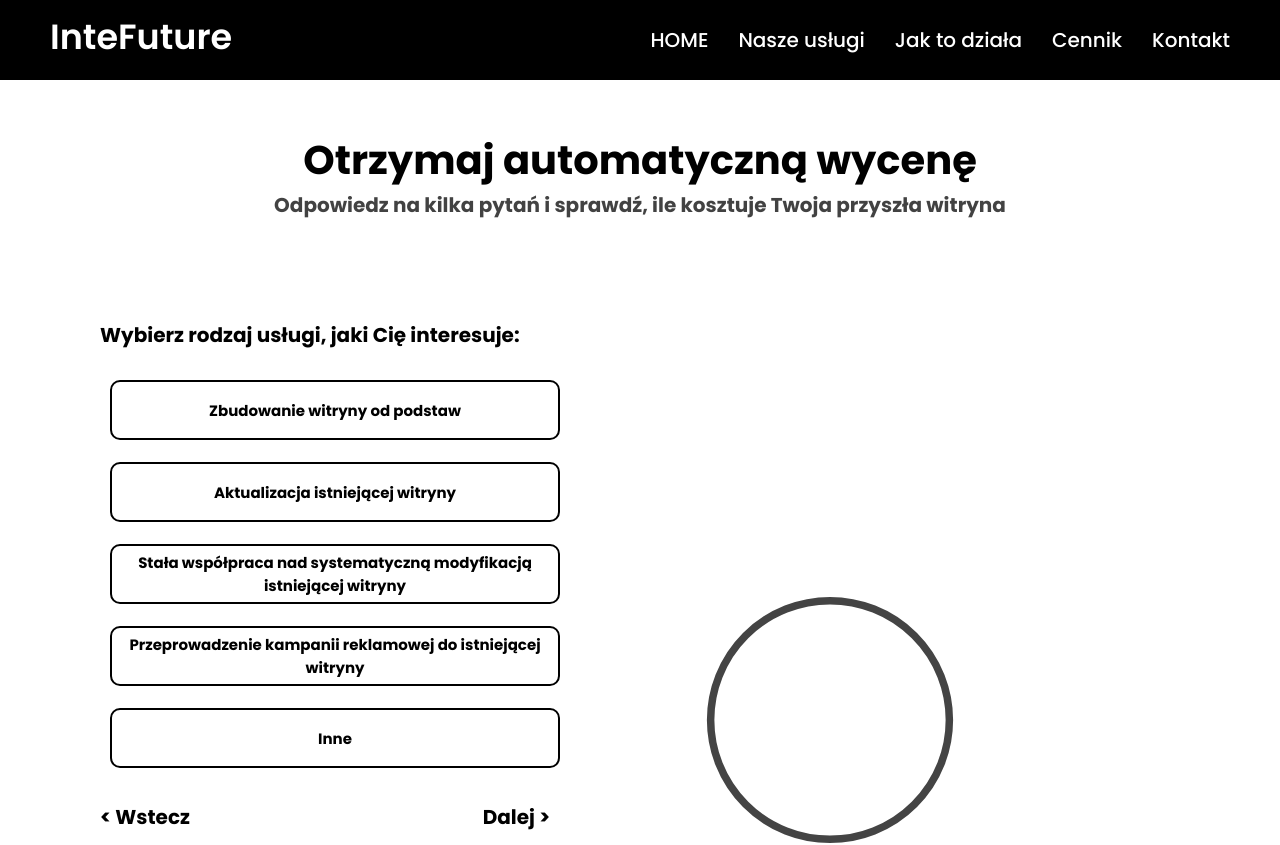
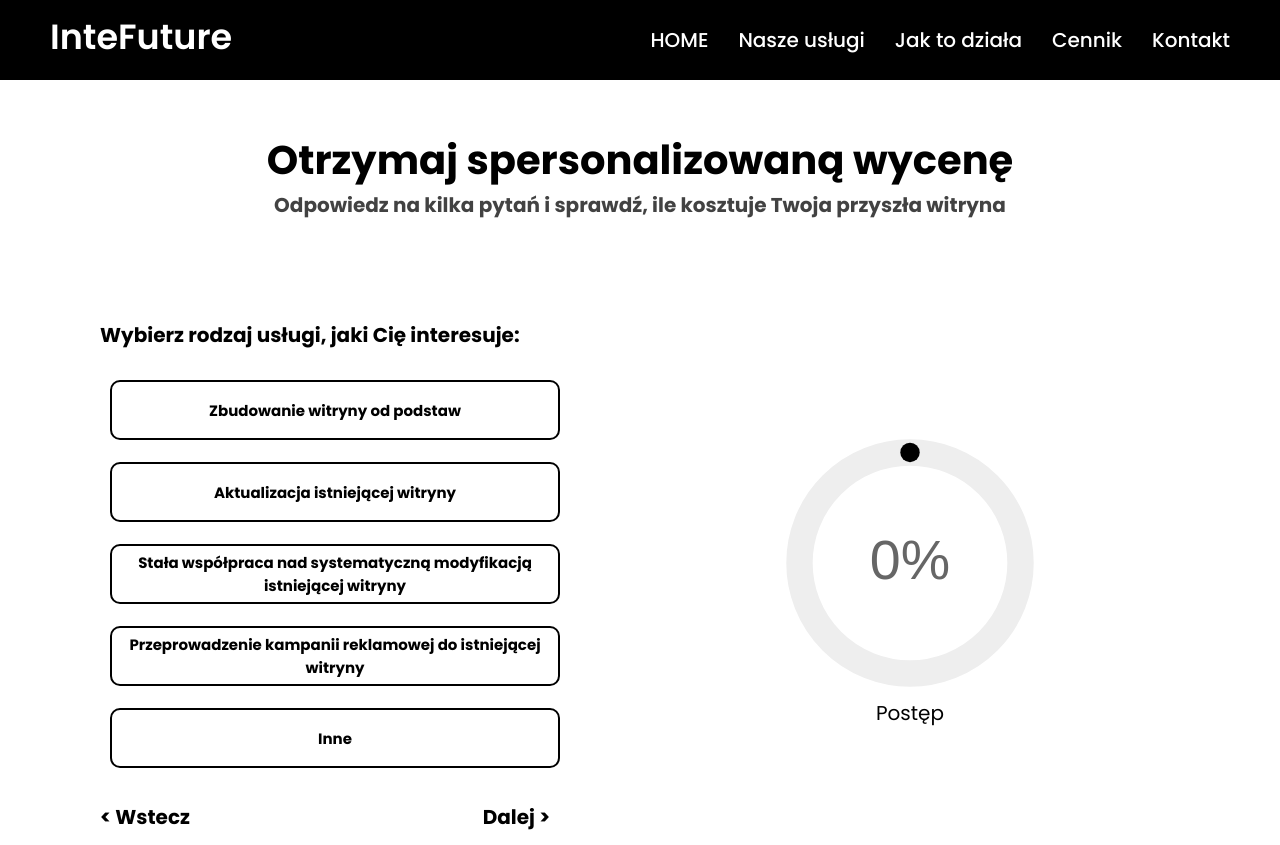
Before and after one commit to KamilCodemate/KamilCodemateWebsite, a React (Create React App) app: page /valuation in a window 1280 px wide. Shown: the top 845 px of the page. Built offline with nearby package versions, Linux system fonts and the light colour scheme.

Commit message:
Add procentage circle

```diff
--- a/src/Pages/PageStyles/Valuation.scss
+++ b/src/Pages/PageStyles/Valuation.scss
@@ -9,17 +9,20 @@
 body {
   width: 100%;
 }
-
+.valuation {
   .main-content {
+    min-height: auto;
     height: min-content;
     display: flex;
     background-color: white;
     width: 100%;
     padding-left: 100px;
     padding-right: 100px;
+    margin-bottom: 100px;
 
     .left-col {
       height: min-content;
+      width: 50%;
       .option-button {
         width: 450px;
         height: 60px;
@@ -37,6 +40,7 @@ body {
         background-color: black;
         color: white;
       }
+
       .movement-buttons {
         width: 450px;
         display: flex;
@@ -88,9 +92,13 @@ body {
       display: flex;
       align-items: center;
       justify-content: center;
+      flex-direction: column;
+      span {
+        font-size: 20px;
       }
       svg {
         width: 50%;
+      }
     }
   }
   .menu-slide-button {
@@ -114,3 +122,37 @@ body {
       display: block;
     }
   }
+  .circular-chart {
+    display: block;
+    margin: 10px auto;
+    max-width: 80%;
+    max-height: 250px;
+  }
+
+  .circle-bg {
+    fill: none;
+    stroke: #eee;
+    stroke-width: 3.8;
+  }
+
+  .circle {
+    fill: none;
+    stroke-width: 2.8;
+    stroke-linecap: round;
+    animation: progress 1s ease-out forwards;
+  }
+  .circular-chart.orange .circle {
+    stroke: black;
+  }
+  @keyframes progress {
+    0% {
+      stroke-dasharray: 0 100;
+    }
+  }
+  .percentage {
+    fill: #666;
+    font-family: sans-serif;
+    font-size: 0.5em;
+    text-anchor: middle;
+  }
+}
--- a/src/Pages/Valuation.tsx
+++ b/src/Pages/Valuation.tsx
@@ -6,59 +6,49 @@ import CreateWebsiteFormBasicsList from '../Components/RequestFolderElements/Cre
 import { MouseEventHandler } from 'react';
 import Footer from '../Components/Footer';
 import { IoMenu } from 'react-icons/io5';
+import ChooseOption from './ValuationComponents/ChooseOption';
 const Valuation: React.FC = () => {
   const [isMenuActive, activeMenu] = useState(false);
   const [checkedOption, setCheckedOption] = useState<string>('');
+  const [percentageIncrease, setPercentageIncrease] = useState<number>(0);
+  const [completionPercentage, setCompletionPercentage] = useState<number>(0);
   const [step, setStep] = useState<number>(1);
+  const [isActualFilled, setActualFilled] = useState<boolean>(false);
   const slideButtonClicked = () => {
     activeMenu(!isMenuActive);
   };
-  const handleButtonClick: MouseEventHandler<HTMLButtonElement> = (event) => {
-    console.log('dziala');
+  const handleOptionButtonClick: MouseEventHandler<HTMLButtonElement> = (event) => {
     setCheckedOption(event.currentTarget.id);
+    setActualFilled(true);
+
+    switch (event.currentTarget.id) {
+      case 'opt1':
+        setPercentageIncrease(100 / 8);
+        break;
+    }
   };
-  const ChooseOption = () => {
-    return (
-      <div className='choose-option-container'>
-        <div className='choose-option-title'>Wybierz rodzaj usługi, jaki Cię interesuje:</div>
-        <div className='choose-option-options'>
-          <div className='choose-option-container'>
-            <button id='opt1' className={`option-button ${checkedOption === 'opt1' ? 'selected' : ''}`} onClick={handleButtonClick}>
-              Zbudowanie witryny od podstaw
-            </button>
-          </div>
-          <div className='choose-option-container'>
-            <button id='opt2' className={`option-button ${checkedOption === 'opt2' ? 'selected' : ''}`} onClick={handleButtonClick}>
-              Aktualizacja istniejącej witryny
-            </button>
-          </div>
-          <div className='choose-option-container'>
-            <button id='opt3' className={`option-button ${checkedOption === 'opt3' ? 'selected' : ''}`} onClick={handleButtonClick}>
-              Stała współpraca nad systematyczną modyfikacją istniejącej witryny
-            </button>
-          </div>
-          <div className='choose-option-container'>
-            <button id='opt4' className={`option-button ${checkedOption === 'opt4' ? 'selected' : ''}`} onClick={handleButtonClick}>
-              Przeprowadzenie kampanii reklamowej do istniejącej witryny
-            </button>
-          </div>
-          <div className='choose-option-container'>
-            <button id='opt5' className={`option-button ${checkedOption === 'opt5' ? 'selected' : ''}`} onClick={handleButtonClick}>
-              Inne
-            </button>
-          </div>
-        </div>
-      </div>
-    );
+  const handleNextButtonClick = () => {
+    if (isActualFilled) {
+      console.log('next');
+      setStep(step + 1);
+      setCompletionPercentage(completionPercentage + percentageIncrease);
+    } else {
+      alert('Wypełnij aktualny krok!');
+    }
   };
-
+  const handlePreviousButtonclick = () => {
+    if (step === 1) return;
+    console.log('previous');
+    setStep(step - 1);
+    setCompletionPercentage(completionPercentage - percentageIncrease);
+  };
   const returnStep = () => {
     switch (step) {
       case 1:
-        return <ChooseOption />;
+        return <ChooseOption handleButtonClick={handleOptionButtonClick} checkedOption={checkedOption} />;
 
       default:
-        return <ChooseOption />;
+        return <ChooseOption handleButtonClick={handleOptionButtonClick} checkedOption={checkedOption} />;
     }
   };
 
@@ -66,7 +56,7 @@ const Valuation: React.FC = () => {
     <div className='valuation'>
       <MainNavbar isActive={isMenuActive} />
       <Header
-        title='Otrzymaj automatyczną wycenę'
+        title='Otrzymaj spersonalizowaną wycenę'
         description='Odpowiedz na kilka pytań i sprawdź, ile kosztuje Twoja przyszła witryna'
         type='blacked'
       />
@@ -76,24 +66,33 @@ const Valuation: React.FC = () => {
           <div className='movement-buttons'>
             <div className='previous'>
               {' '}
-              <span>{'< Wstecz'}</span>
+              <span onClick={handlePreviousButtonclick}>{'< Wstecz'}</span>
             </div>
             <div className='next'>
-              <span>{'Dalej >'}</span>
+              <span onClick={handleNextButtonClick}>{'Dalej >'}</span>
             </div>
           </div>
         </div>
         <div className='right-col'>
-          <svg viewBox='0 0 36 36'>
+          <svg viewBox='0 0 36 36' className='circular-chart orange'>
             <path
+              className='circle-bg'
               d='M18 2.0845
-      a 15.9155 15.9155 0 0 1 0 31.831
-      a 15.9155 15.9155 0 0 1 0 -31.831'
-              fill='none'
-              stroke='#444'
-              stroke-width='1'
+          a 15.9155 15.9155 0 0 1 0 31.831
+          a 15.9155 15.9155 0 0 1 0 -31.831'
             />
+            <path
+              className='circle'
+              stroke-dasharray={`${completionPercentage}, 100`}
+              d='M18 2.0845
+          a 15.9155 15.9155 0 0 1 0 31.831
+          a 15.9155 15.9155 0 0 1 0 -31.831'
+            />
+            <text x='18' y='20.35' className='percentage'>
+              {Math.round(completionPercentage)}%
+            </text>
           </svg>
+          <span>Postęp</span>
         </div>
       </div>
       <Footer />
--- /dev/null
+++ b/src/Pages/ValuationComponents/ChooseOption.tsx
@@ -0,0 +1,41 @@
+import React from 'react';
+
+type Props = {
+  checkedOption: string;
+  handleButtonClick: (event: React.MouseEvent<HTMLButtonElement, MouseEvent>) => void;
+};
+const ChooseOption: React.FC<Props> = ({ checkedOption, handleButtonClick }) => {
+  return (
+    <div className='choose-option-container'>
+      <div className='choose-option-title'>Wybierz rodzaj usługi, jaki Cię interesuje:</div>
+      <div className='choose-option-options'>
+        <div className='choose-option-container'>
+          <button id='opt1' className={`option-button ${checkedOption === 'opt1' ? 'selected' : ''}`} onClick={handleButtonClick}>
+            Zbudowanie witryny od podstaw
+          </button>
+        </div>
+        <div className='choose-option-container'>
+          <button id='opt2' className={`option-button ${checkedOption === 'opt2' ? 'selected' : ''}`} onClick={handleButtonClick}>
+            Aktualizacja istniejącej witryny
+          </button>
+        </div>
+        <div className='choose-option-container'>
+          <button id='opt3' className={`option-button ${checkedOption === 'opt3' ? 'selected' : ''}`} onClick={handleButtonClick}>
+            Stała współpraca nad systematyczną modyfikacją istniejącej witryny
+          </button>
+        </div>
+        <div className='choose-option-container'>
+          <button id='opt4' className={`option-button ${checkedOption === 'opt4' ? 'selected' : ''}`} onClick={handleButtonClick}>
+            Przeprowadzenie kampanii reklamowej do istniejącej witryny
+          </button>
+        </div>
+        <div className='choose-option-container'>
+          <button id='opt5' className={`option-button ${checkedOption === 'opt5' ? 'selected' : ''}`} onClick={handleButtonClick}>
+            Inne
+          </button>
+        </div>
+      </div>
+    </div>
+  );
+};
+export default ChooseOption;
```
Also changed, not shown: src/Pages/ValuationComponents/SubpagesAmount.tsx (added, +41 -0 lines). Lines whose indentation alone changed are shown as unchanged.
